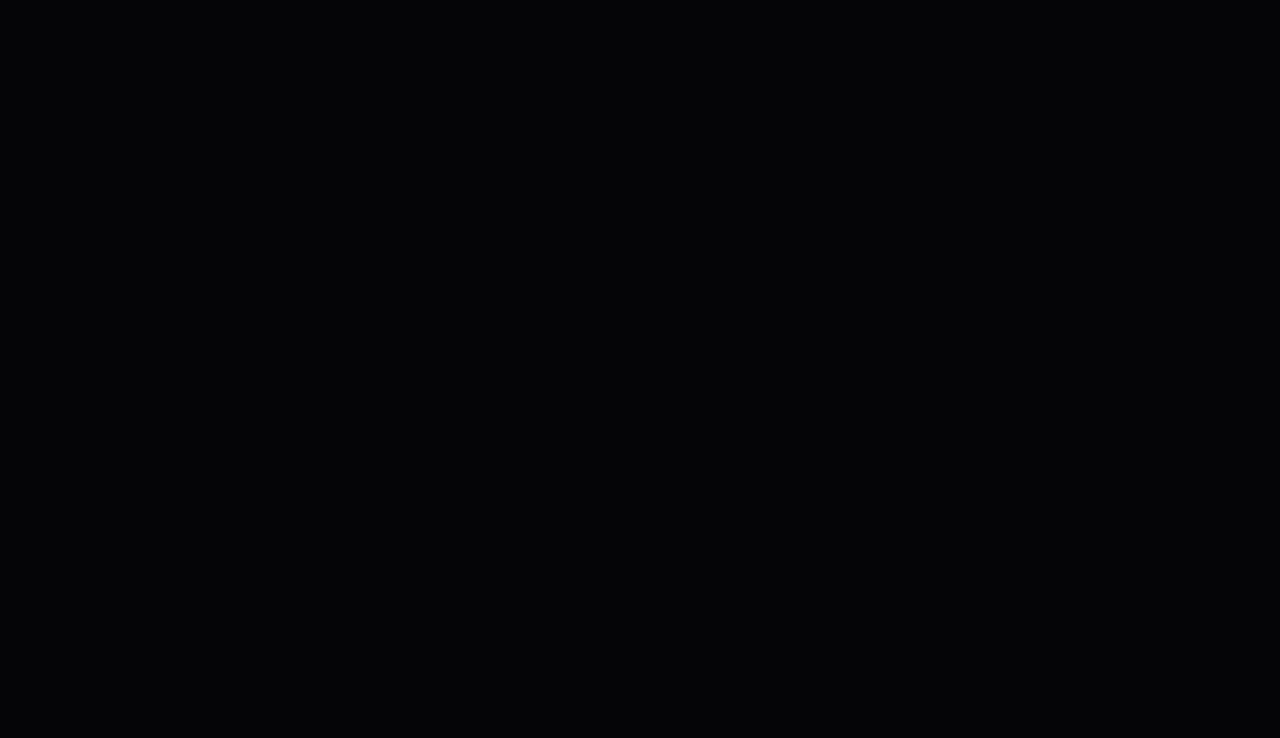
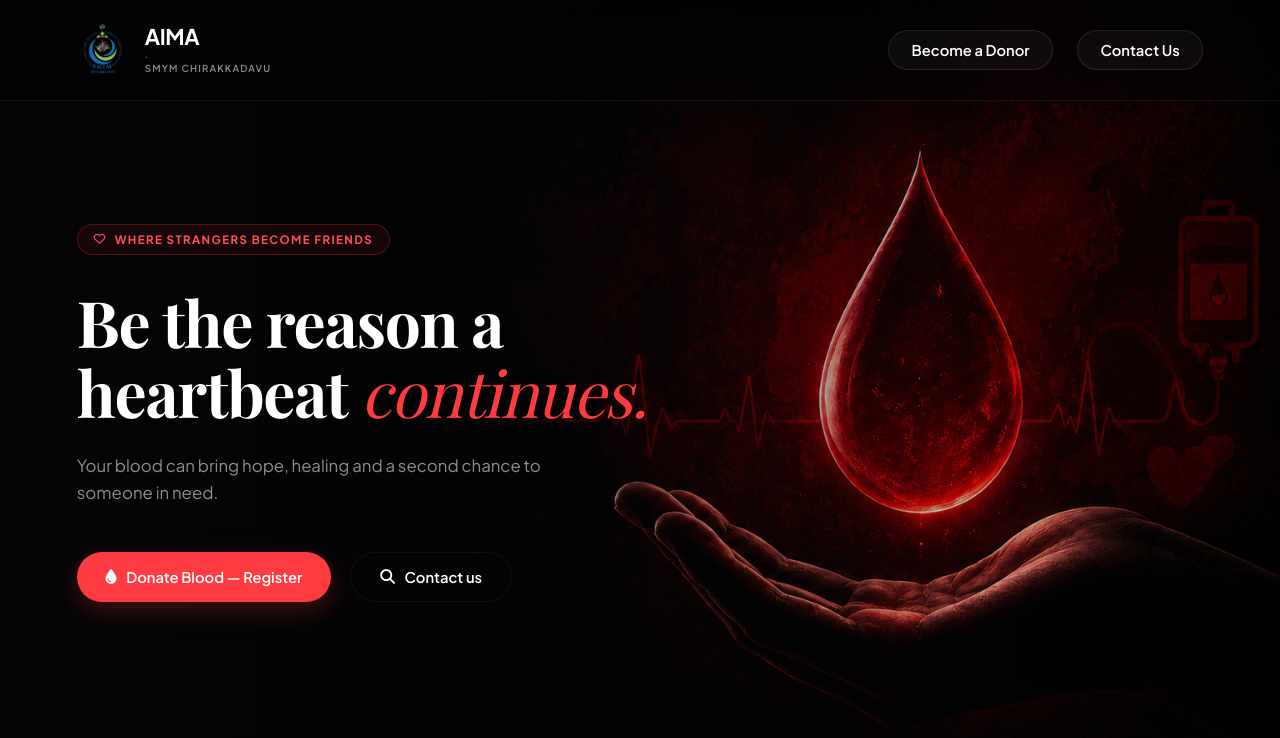
Before and after one commit to alfredjose11/Aima-phone, a website: page index.html in a window 1280 px wide. Shown: the top 738 px of the page. Drawn offline with nearby package versions, Linux system fonts and the light colour scheme; a web font is replaced by a local one.

```diff
--- a/index.html
+++ b/index.html
@@ -5,17 +5,15 @@
     <meta name="viewport" content="width=device-width, initial-scale=1.0">
     <title>AIMA — SMYM Chirakkadavu Blood Donor Registry</title>
 
-    <!-- Premium Google Fonts Framework Integration[cite: 7] -->
     <link rel="preconnect" href="https://fonts.googleapis.com">
     <link rel="preconnect" href="https://fonts.gstatic.com" crossorigin>
     <link href="https://fonts.googleapis.com/css2?family=Playfair+Display:ital,wght@0,400;0,600;0,700;1,400&family=Plus+Jakarta+Sans:wght@300;400;500;600;700&display=swap" rel="stylesheet">
 
-    <!-- FontAwesome Core Vector Asset Icons Package CDN[cite: 7] -->
     <link rel="stylesheet" href="https://cdnjs.cloudflare.com/ajax/libs/font-awesome/6.5.1/css/all.min.css">
 
     <style>
         /* ==========================================================================
-           THEME STYLE SYSTEM CORE VARIABLES & ROOT METRICS[cite: 7]
+           THEME STYLE SYSTEM CORE VARIABLES & ROOT METRICS
            ========================================================================== */
         :root {
             --bg-dark: #050507;
@@ -45,7 +43,7 @@
         }
 
         /* ==========================================================================
-           NAVBAR EMBLEM LOGO HOVER & ZOOM CONFIGURATION[cite: 7]
+           NAVBAR EMBLEM LOGO HOVER & ZOOM CONFIGURATION
            ========================================================================== */
         .logo {
             display: flex;
@@ -70,7 +68,7 @@
         }
 
         /* ==========================================================================
-           CINEMATIC TEXT TRANSITION PRELOADER OVERLAYS[cite: 7]
+           CINEMATIC TEXT TRANSITION PRELOADER OVERLAYS
            ========================================================================== */
         #aima-text-preloader {
             position: fixed;
@@ -84,7 +82,7 @@
         .loader-subtitle { font-size: 0.85rem; font-weight: 600; text-transform: uppercase; letter-spacing: 0.3em; color: rgba(255,255,255,0.3); margin-top: 0.5rem; }
 
         /* ==========================================================================
-           BACKGROUND VISUAL GRAPHIC BACKDROP LAYERS[cite: 7]
+           BACKGROUND VISUAL GRAPHIC BACKDROP LAYERS
            ========================================================================== */
         .static-image-backdrop {
             position: fixed;
@@ -164,7 +162,7 @@
         }
 
         /* ==========================================================================
-           HERO DOUBLE COLUMN GRID (PREVENTS SQUISHING)[cite: 7]
+           HERO DOUBLE COLUMN GRID (PREVENTS SQUISHING)
            ========================================================================== */
         .hero {
             display: grid;
@@ -256,7 +254,8 @@
             border-color: rgba(255, 255, 255, 0.2);
             transform: translateY(-2px);
         }
-    /* ================= =========================================================
+
+        /* ==========================================================================
            ST. EPHREMS CHURCH SUPPORT BANNER PREMIUM GLASSMORPHIC STYLING
            ========================================================================== */
         .parish-support-banner {
@@ -279,7 +278,6 @@
             position: relative;
         }
 
-        /* Subtle background glow element matching your primary crimson theme */
         .support-container::before {
             content: '';
             position: absolute;
@@ -352,20 +350,20 @@
             max-width: 780px;
         }
 
-        /* Mobile Adjustments */
         @media (max-width: 768px) {
             .support-container { padding: 1.8rem; }
             .support-content { flex-direction: column; gap: 1.25rem; }
             .church-emblem { width: 52px; height: 52px; font-size: 1.2rem; border-radius: 12px; }
             .support-text-block p { font-size: 0.88rem; line-height: 1.5; }
         }
+
         .hero-image-spacer {
             min-height: 480px;
             pointer-events: none;
         }
 
         /* ==========================================================================
-           UPDATED MINIMALIST INFO STRIP CSS (PERFECT ALIGNMENT)[cite: 7]
+           UPDATED MINIMALIST INFO STRIP CSS (PERFECT ALIGNMENT)
            ========================================================================== */
         .stats {
             max-width: 1200px;
@@ -410,7 +408,7 @@
             color: rgba(255, 255, 255, 0.4);
         }
 
-        /* Trust Banner System[cite: 7] */
+        /* Trust Banner System */
         .trust-banner {
             max-width: 1400px; margin: 1.5rem auto 0 auto; width: calc(100% - 12%);
             background: rgba(14, 14, 18, 0.4); border: 1px solid var(--border-light);
@@ -483,24 +481,21 @@
 </head>
 <body>
 
-    <!-- ================= 1. THE TEXT TRANSITION PRELOADER[cite: 7] ================= -->
     <div id="aima-text-preloader">
         <h1 class="loader-title">AIMA<span>.</span></h1>
         <p class="loader-subtitle">SMYM Chirakkadavu</p>
+    </div>
 
-
-    <!-- ================= 2. MASTER APPLICATION CONTAINER HOOKS[cite: 7] ================= -->
     <div class="static-image-backdrop">
         <img src="index.png" alt="Blood Drop Graphics Layout Canvas">
     </div>
     <div class="video-overlay"></div>
 
-    <!-- ================= UPDATED NAVIGATION BAR WITH OFFICIAL LOGO[cite: 7] ================= -->
     <header class="navbar">
         <div class="logo">
             <img src="finallogo.png" alt="SMYM Chirakkadavu Emblem Logo" class="navbar-emblem">
             <div>
-                <h3>aima</h3>
+                <h3>aima<span>.</span></h3>
                 <span>SMYM Chirakkadavu</span>
             </div>
         </div>
@@ -526,7 +521,7 @@
                     <i class="fa-solid fa-droplet"></i> Donate Blood — Register
                 </a>
                 <a href="contact.html" class="btn-secondary">
-                    <i class="fa-solid fa-magnifying-glass"></i> Contact us — Find A Donor
+                    <i class="fa-solid fa-magnifying-glass"></i> Contact us
                 </a>
             </div>
         </div>
@@ -534,7 +529,6 @@
         <div class="hero-image-spacer"></div>
     </main>
 
-    <!-- ================= UPDATED INFORMATIONAL INFOGRAPHIC STRIP[cite: 7] ================= -->
     <section class="stats">
         <div class="stat-card">
             <div class="stat-icon-wrapper"><i class="fa-solid fa-droplet"></i></div>
@@ -560,7 +554,7 @@
             </div>
         </div>
     </section>
-    <!-- ================= ST. EPHREM'S CHURCH SUPPORT BANNER ================= -->
+
     <section class="parish-support-banner">
         <div class="support-container">
             <div class="support-badge">
@@ -578,6 +572,7 @@
             </div>
         </div>
     </section>
+
     <section class="trust-banner">
         <div class="trust-left">
             <i class="fa-solid fa-shield-halved"></i>
```
